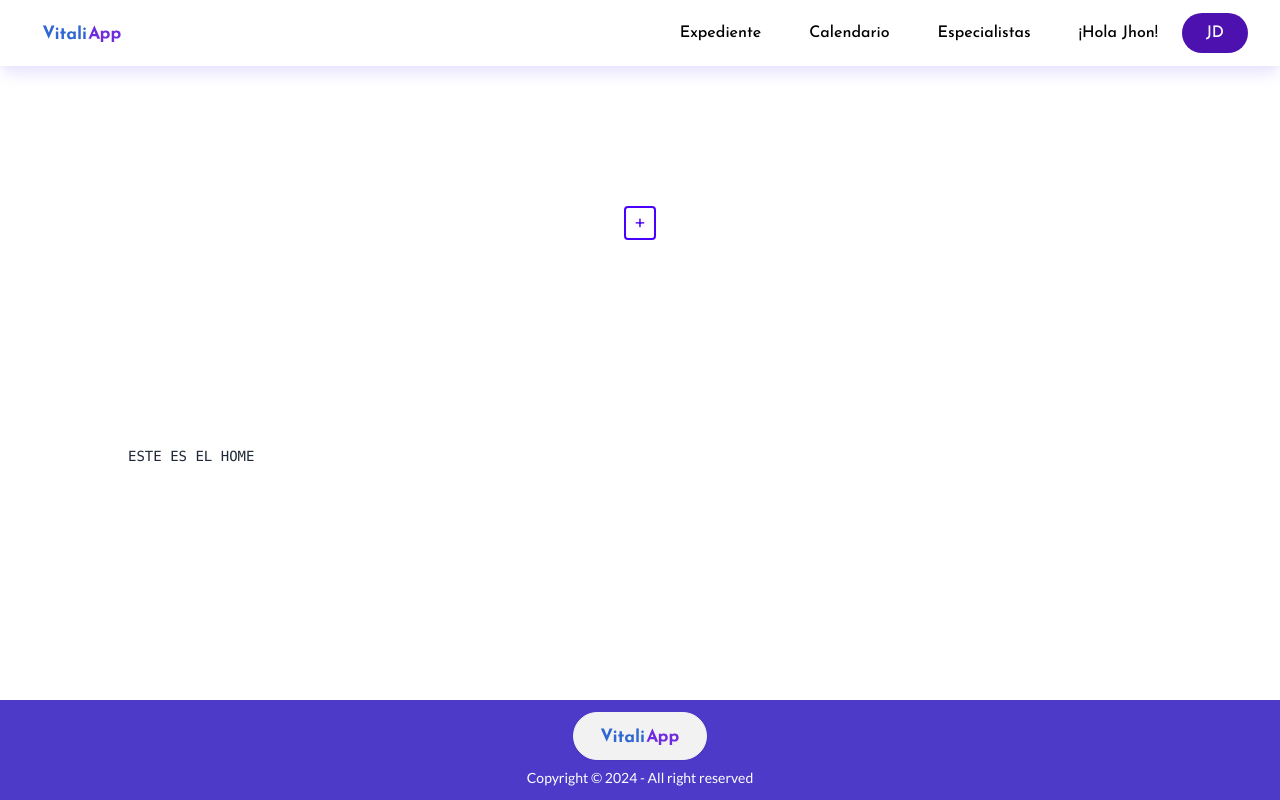
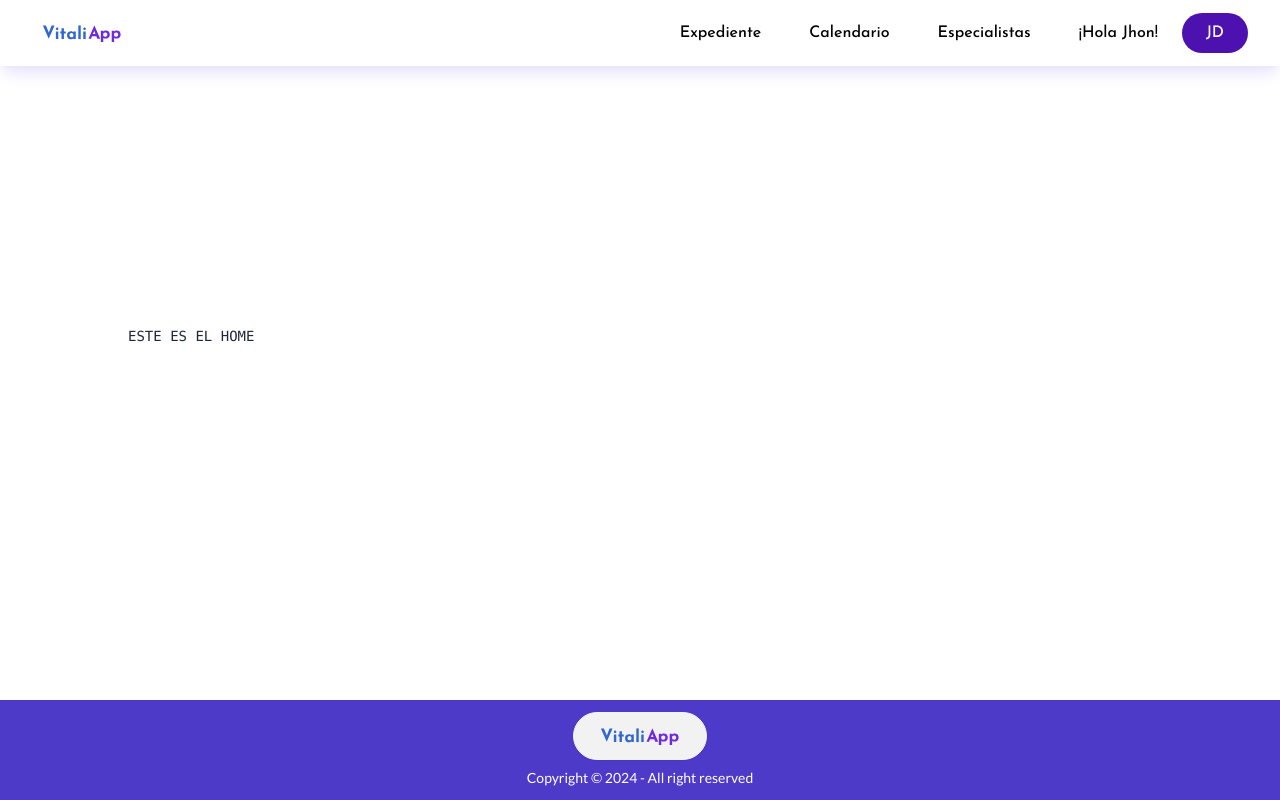
Before and after one commit to cuidat-28js/cuidat-app, a Next.js app: page / in a window 1280 px wide. Built offline with nearby package versions, Linux system fonts and the light colour scheme.

Commit message:
Revert "made component add button"
This reverts commit 2121f4bf52f846a36ad289064e41f0482830cd83.

```diff
--- a/src/app/components/add-button.js
+++ /dev/null
@@ -1,14 +0,0 @@
-import React from "react";
-
-export default function AddBtn() {
-    return (
-        <React.Fragment>
-                <button
-                type="button"
-                class="inline-block rounded border-2 border-primary px-2 pb-0.5 pt-0.2 text-primary text-lg font-lato hover:border-primary-600 hover:bg-neutral-500 hover:bg-opacity-10 hover:text-primary-600"
-                >
-                +
-                </button>
-        </React.Fragment>
-    );
-};
--- a/src/app/page.js
+++ b/src/app/page.js
@@ -2,13 +2,11 @@
 import Image from "next/image";
 import Navbar from "./components/Navbar"
 import Footer from "./components/landing-components/Footer";
-import AddBtn from "./components/add-button";
 
 export default function Home() {
   return (
     <main className="flex min-h-screen flex-col items-center justify-between p-50">
       <Navbar/>
-      <AddBtn/>
       <div className=" max-w-5xl w-full items-center justify-between font-mono text-sm lg:flex">
         <h1>ESTE ES EL HOME</h1>
       </div>
```
